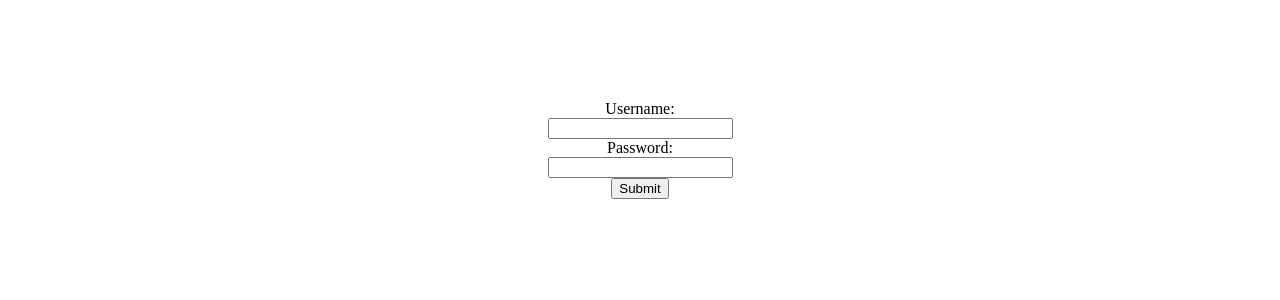
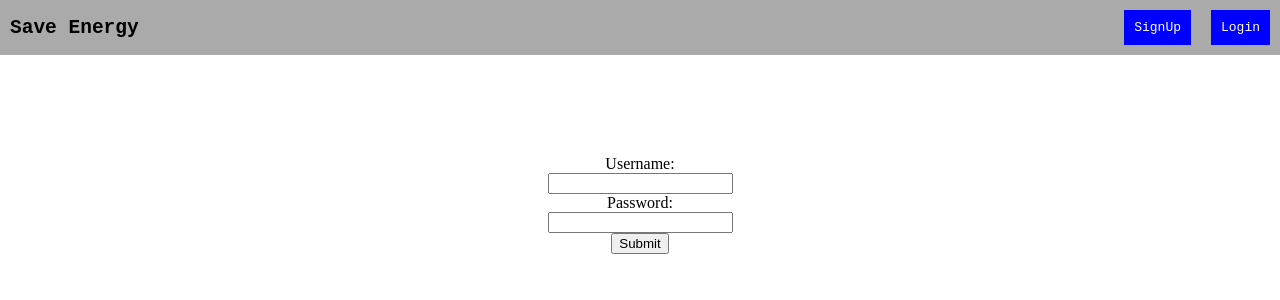
Before and after one commit to Samit-Dhawal/dApp-energy, a React (Create React App) app: page /login in a window 1280 px wide. Shown: the top 300 px of the page. Built offline with nearby package versions, Linux system fonts and the light colour scheme.

Commit message:
Modified Login and SignUp page with Header

```diff
--- a/src/pages/Login.js
+++ b/src/pages/Login.js
@@ -1,8 +1,10 @@
 import React from 'react';
+import Header from '../components/Header'
 
 export default function Login()
 {
     return <div>
+        <Header />
         <form style={{ textAlign: "center", padding: 100 }}>
             <label>
                 Username:<br />
--- a/src/pages/SignUp.js
+++ b/src/pages/SignUp.js
@@ -1,8 +1,9 @@
 import React from 'react';
-
+import Header from '../components/Header';
 export default function SignUp()
 {
     return <div>
+        <Header />
         <form style={{ textAlign: "center", padding: 100 }}>
             <label>
                 Email:<br />
```
Also changed, not shown: src/pages/Home.js (+8 -7 lines).
